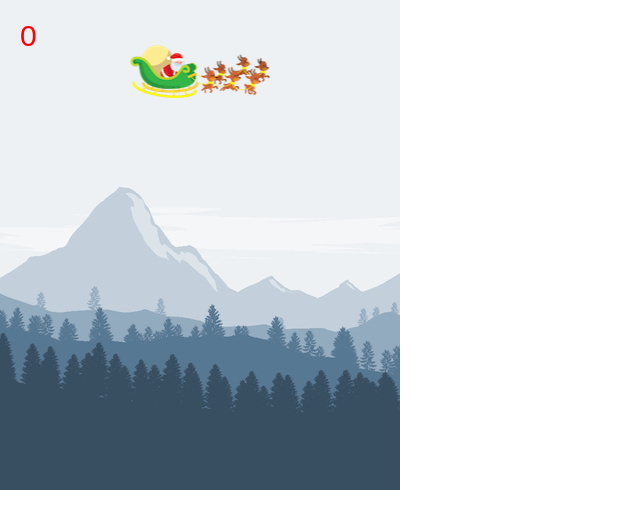
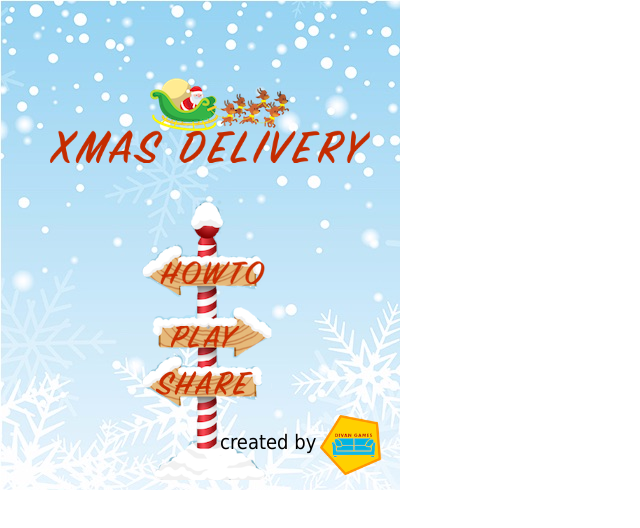
Before and after one commit to indra-uolles/games, a plain HTML site: page index.html in a window 1280 px wide. Shown: the whole page, without its empty margins (0-640 px from the left). Drawn offline with Linux system fonts and the light colour scheme; animation ran at ten frames a second.

Commit message:
phaser: main menu

```diff
--- a/src/MainMenu.js
+++ b/src/MainMenu.js
@@ -0,0 +1,42 @@
+Game.MainMenu = function(game) {
+};
+
+Game.MainMenu.prototype = {
+    create: function(game) {
+        this.add.sprite(0, 0, 'menubg');
+        this.name = this.add.sprite(50, 130, 'name');
+        this.name.scale.setTo(0.7, 0.7);
+
+        this.add.sprite(150, 78, 'sleigh');
+
+        this.sign = this.add.sprite(140, 200, 'sign');
+        this.sign.scale.setTo(0.7, 0.7);
+        this.createButton(game, 'playbtn', 170, 325, 70, 23, function() {
+            this.state.start('Level1');
+        });
+        this.createButton(game, 'howtobtn', 160, 260, 105, 25, function() {
+            this.state.start('Howto');
+        });
+        this.createButton(game, 'sharebtn', 155, 370, 98, 25, function() {
+            console.log('share');
+        });
+
+        game.add.text(220, 430, 'created by', {
+            font: '20px Tahoma',
+            fill: '#000',
+            align: 'center'
+        });
+        this.logo = this.add.sprite(320, 415, 'logo');
+        this.logo.scale.setTo(0.6, 0.6);
+    },
+    update: function(game) {
+
+    },
+    createButton: function(game, spriteName, x, y, w, h, callback) {
+        var button = game.add.button(x, y, spriteName, callback, this, 0, 1, 2);
+
+        button.anchor.setTo(0, 0);
+        button.width = w;
+        button.height = h;
+    }
+}
--- a/src/Preloader.js
+++ b/src/Preloader.js
@@ -10,6 +10,14 @@ Game.Preloader.prototype = {
 
         this.preloadBar.anchor.setTo(0, 0.5);
         this.load.setPreloadSprite(this.preloadBar);
+
+        this.load.image('menubg', 'assets/images/background.jpg');
+        this.load.image('sign', 'assets/images/sign2.png');
+        this.load.image('name', 'assets/images/name.png');
+        this.load.image('logo', 'assets/images/divan_logo.png');
+        this.load.spritesheet('playbtn', 'assets/images/playbtn2.png', 70, 23);
+        this.load.spritesheet('howtobtn', 'assets/images/howtobtn2.png', 105, 25);
+        this.load.spritesheet('sharebtn', 'assets/images/sharebtn.png', 98, 25);
 
         this.load.image('treasure', 'assets/images/SantaGame.png');
         this.load.image('sleigh', 'assets/images/santa_sleigh2.png');
@@ -42,6 +50,6 @@ Game.Preloader.prototype = {
         this.load.spritesheet('evil', 'assets/images/happyevil.png', 72, 58, 26);
     },
     create: function() {
-        this.state.start('Level1');
+        this.state.start('MainMenu');
     }
 }
```
Also changed, not shown: index.html (+0 -84 lines), assets/images/background.jpg (added), assets/images/divan_logo.png (added), assets/images/name.png (added), assets/images/playbtn2.png (added), assets/images/sharebtn.png (added), assets/images/sharebtn2.png (added), assets/images/sign2.png (added).
